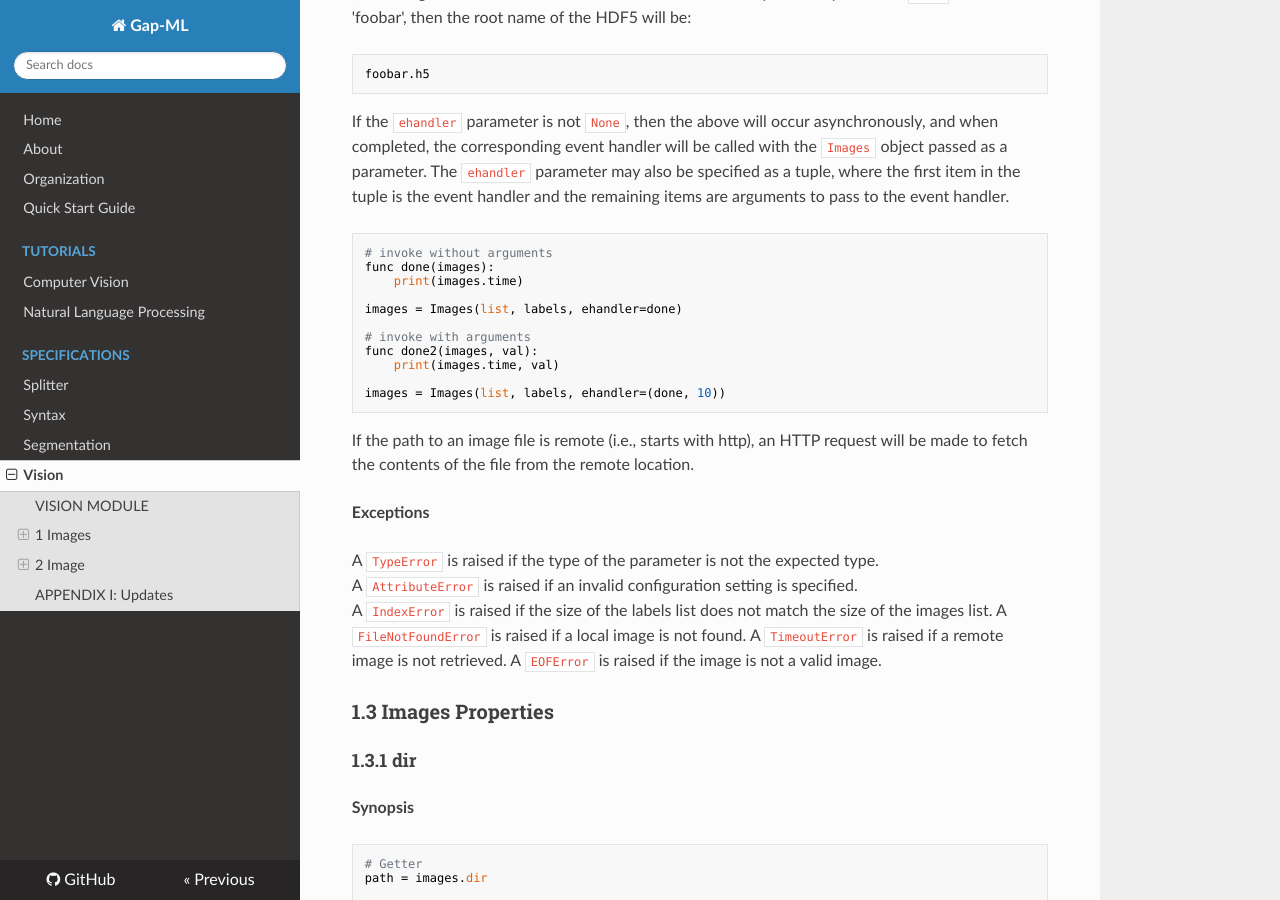
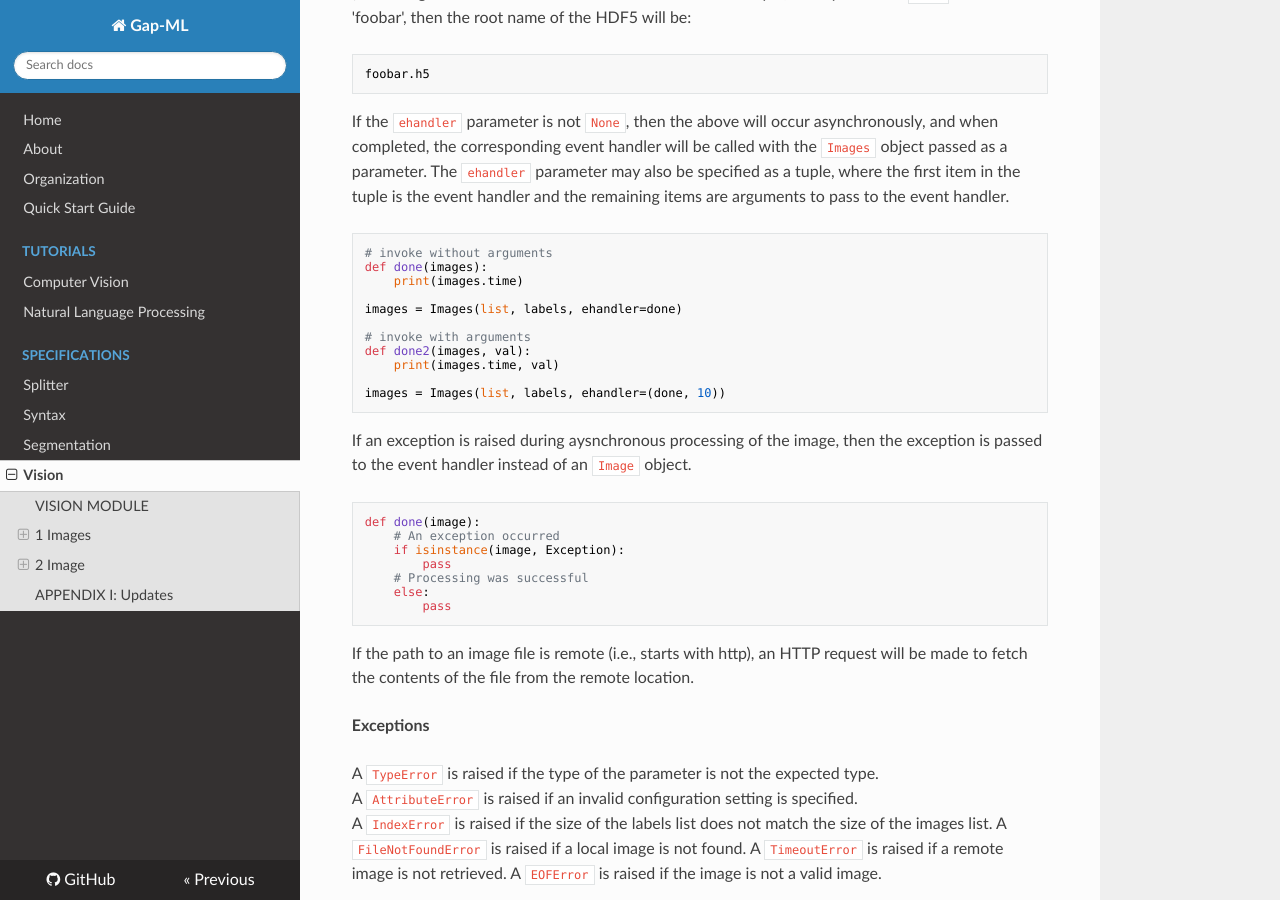
Before and after one commit to andrewferlitsch/Gap, an MkDocs documentation site: the page built from docs/specs/vision_spec.md, in a window 1280 px wide and 900 px high, scrolled down 3008 px. Built offline with MkDocs 1.6.1, drawn with Linux system fonts in a browser that asks for light colours; nearby versions of some CDN libraries; some of the changed text lies outside the part shown.

Commit message:
Update vision_spec.md

````diff
--- a/docs/specs/vision_spec.md
+++ b/docs/specs/vision_spec.md
@@ -100,16 +100,27 @@ If the `ehandler` parameter is not `None`, then the above will occur asynchronou
 
 ```python
 # invoke without arguments
-func done(images):
+def done(images):
 	print(images.time)
 
 images = Images(list, labels, ehandler=done)
 
 # invoke with arguments
-func done2(images, val):
+def done2(images, val):
 	print(images.time, val)
 
 images = Images(list, labels, ehandler=(done, 10))
+```
+If an exception is raised during aysnchronous processing of the image, then the exception is passed to the event handler instead of an `Image` object.
+
+```python
+def done(image):
+	# An exception occurred
+	if isinstance(image, Exception):
+		pass
+	# Processing was successful
+	else:
+		pass
 ```
 
 If the path to an image file is remote (i.e., starts with http), an HTTP request will be made to fetch the contents of the file from the remote location.
@@ -470,13 +481,13 @@ Image(image=None, label=0, dir=’./’, ehandler=None, config=None)
 
 ```python
 # invoke without arguments
-func done(image):
+def done(image):
 	print(image.time)
 
 image = Image(path, label, ehandler=done)
 
 # invoke with arguments
-func done2(image, val):
+def done2(image, val):
 	print(image.time, val)
 
 image = Images(path, label, ehandler=(done, 10))
````
